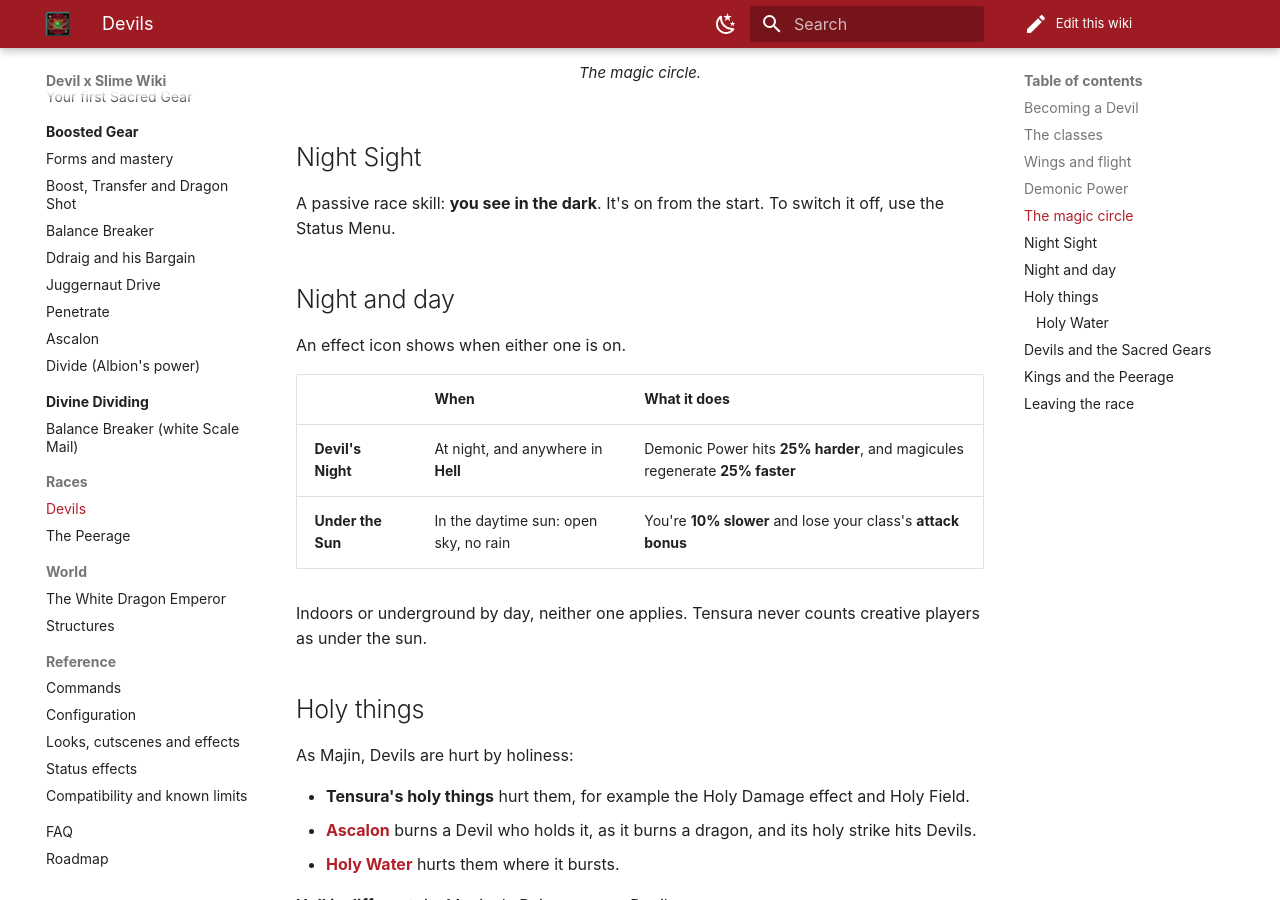
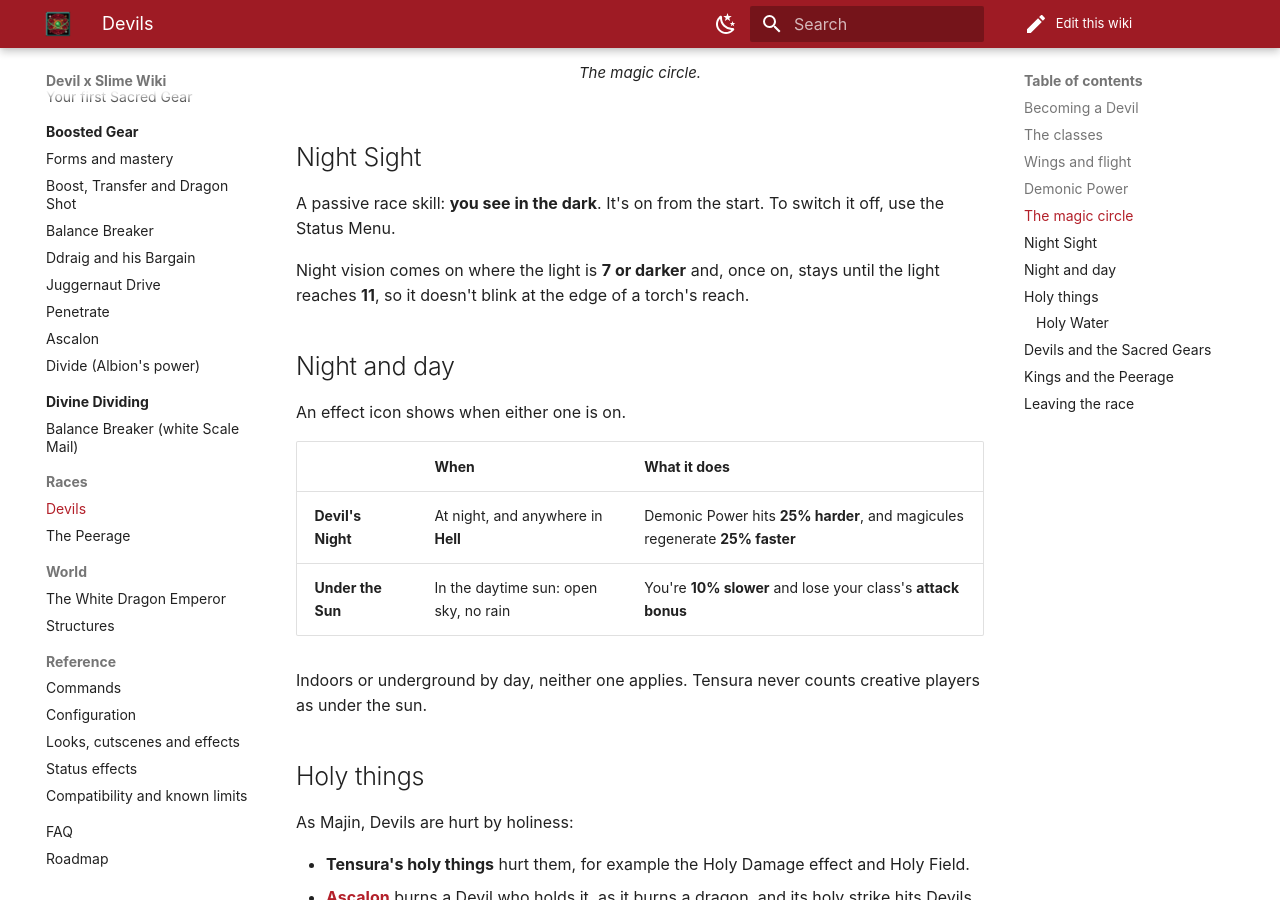
Before and after one commit to Malwikpl/devil-x-slime-wiki, an MkDocs documentation site: the page built from docs/races/devil.md, in a window 1280 px wide and 900 px high, scrolled down 3843 px. Built offline with MkDocs 1.6.1 and Material for MkDocs 9.7.7, drawn with Linux system fonts in a browser that asks for light colours; comment, search, counter and statistics services are not loaded.

Commit message:
Night Sight: on at light 7, off at 11 (0.1.54)
Co-Authored-By: Claude Opus 5.5 (1M context) <noreply@anthropic.com>
Claude-Session: https://claude.ai/code/session_01PZ5RD9arKjpSTKkbEKT4qH

```diff
--- a/docs/races/devil.md
+++ b/docs/races/devil.md
@@ -105,6 +105,9 @@ Demonic Power's **second mode** opens at **Middle-class**. Switch to it the way
 
 A passive race skill: **you see in the dark**. It's on from the start. To switch it off, use the Status Menu.
 
+Night vision comes on where the light is **7 or darker** and, once on, stays until the light reaches **11**, so it
+doesn't blink at the edge of a torch's reach.
+
 ## Night and day
 
 An effect icon shows when either one is on.
```
